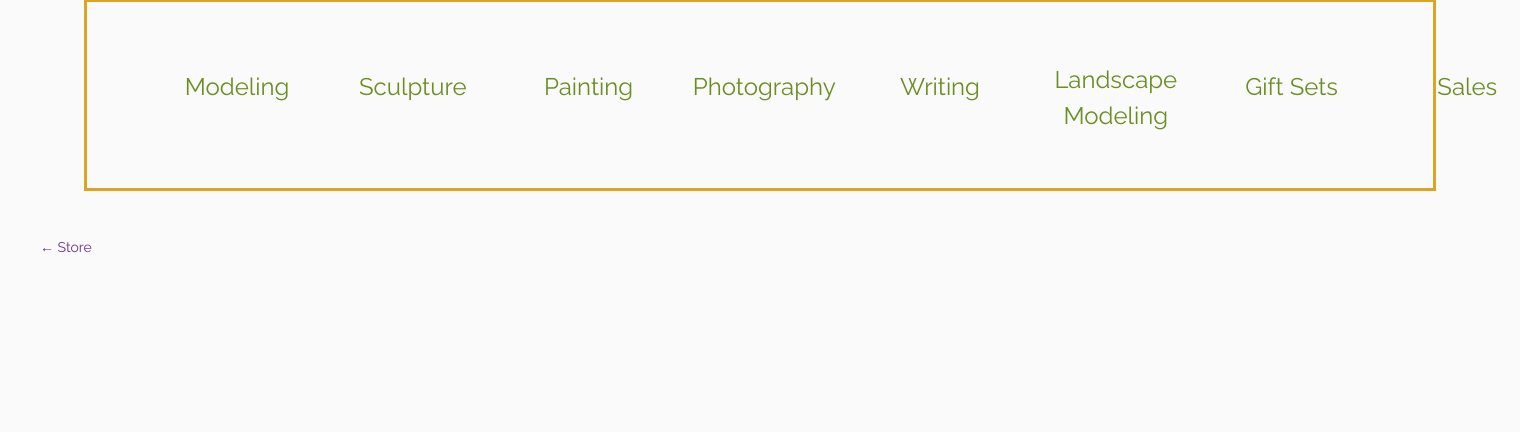
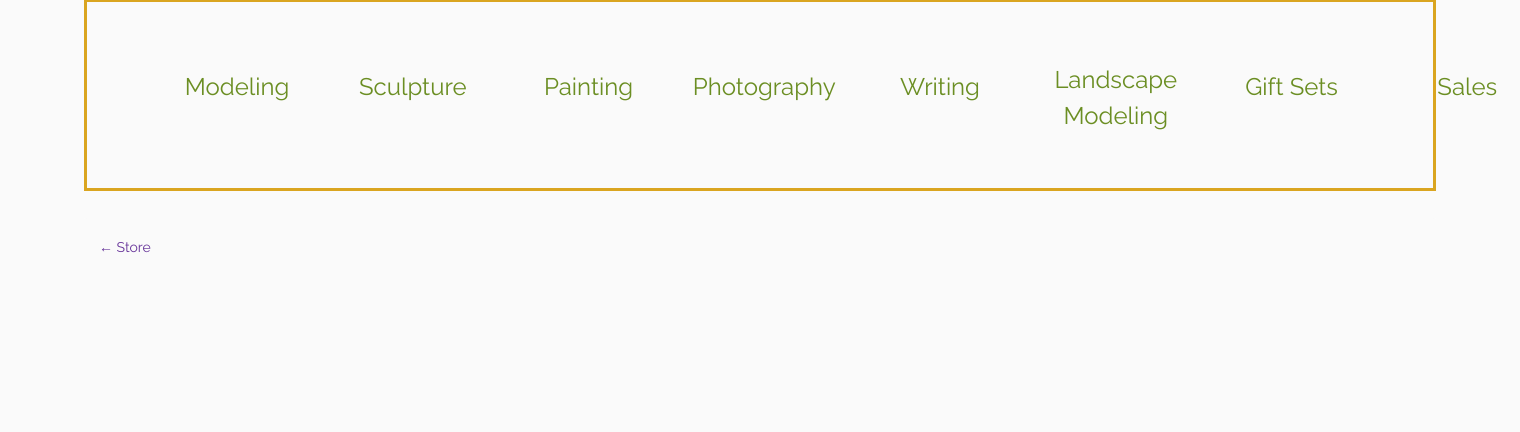
Before and after one commit to DorotaChroboczek/Hobby_Store, a Django app: template store/templates/store_meta_product.html in a window 1520 px wide; the page is wider, and only the part inside the window is pictured. Shown: the part 554-986 px from the top of that part. Run offline with Django 3.2, Linux system fonts and the light colour scheme; the template is opened without the code that fills it, so the values that code supplies are empty.

Commit message:
change: view of path

```diff
--- a/static/css/product.css
+++ b/static/css/product.css
@@ -18,6 +18,11 @@
 	justify-content: center;
 	align-content: center;
 }
+
+.path {
+	margin-left: 59px;
+}
+
 
 .path-text > a {
 	color: rebeccapurple;
```
